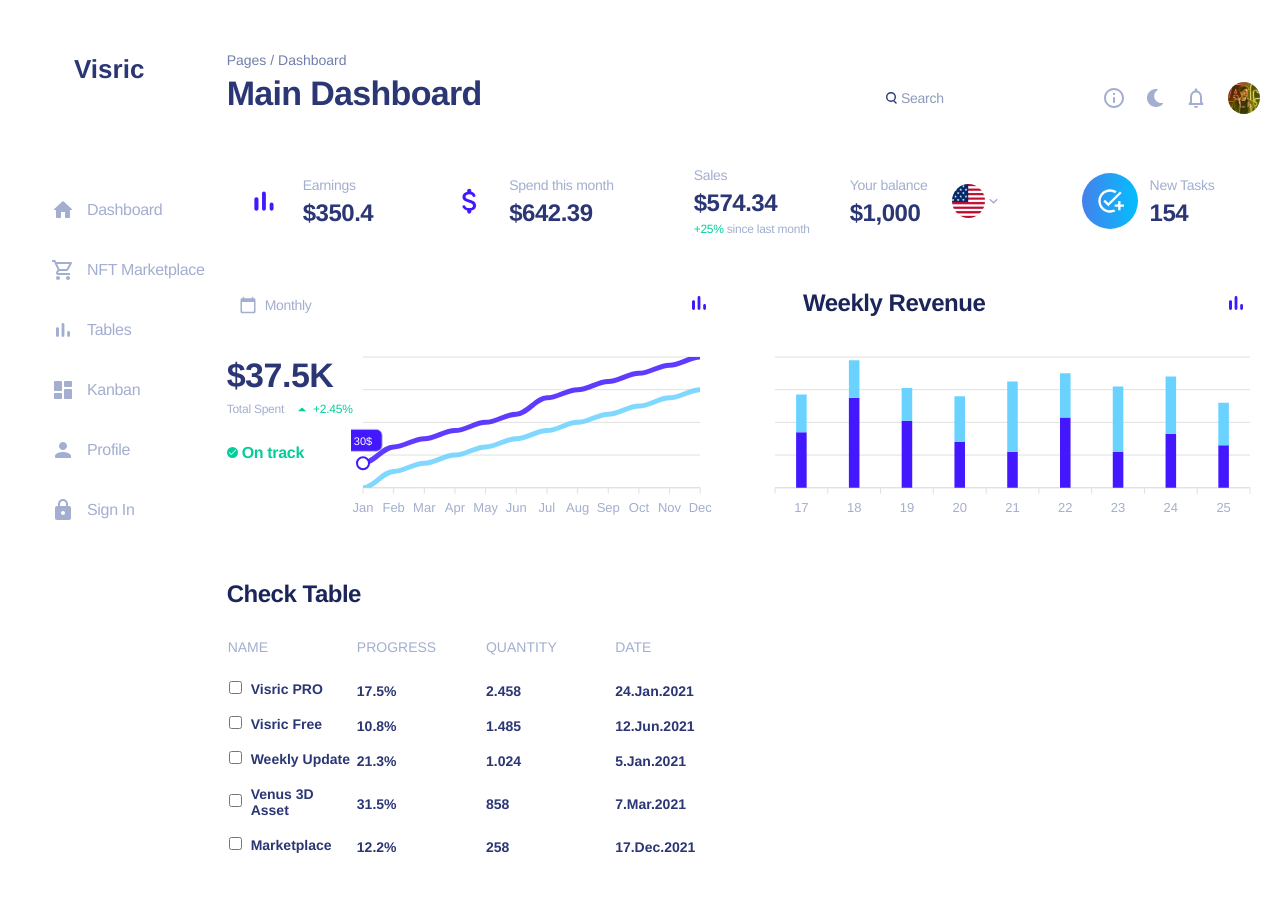
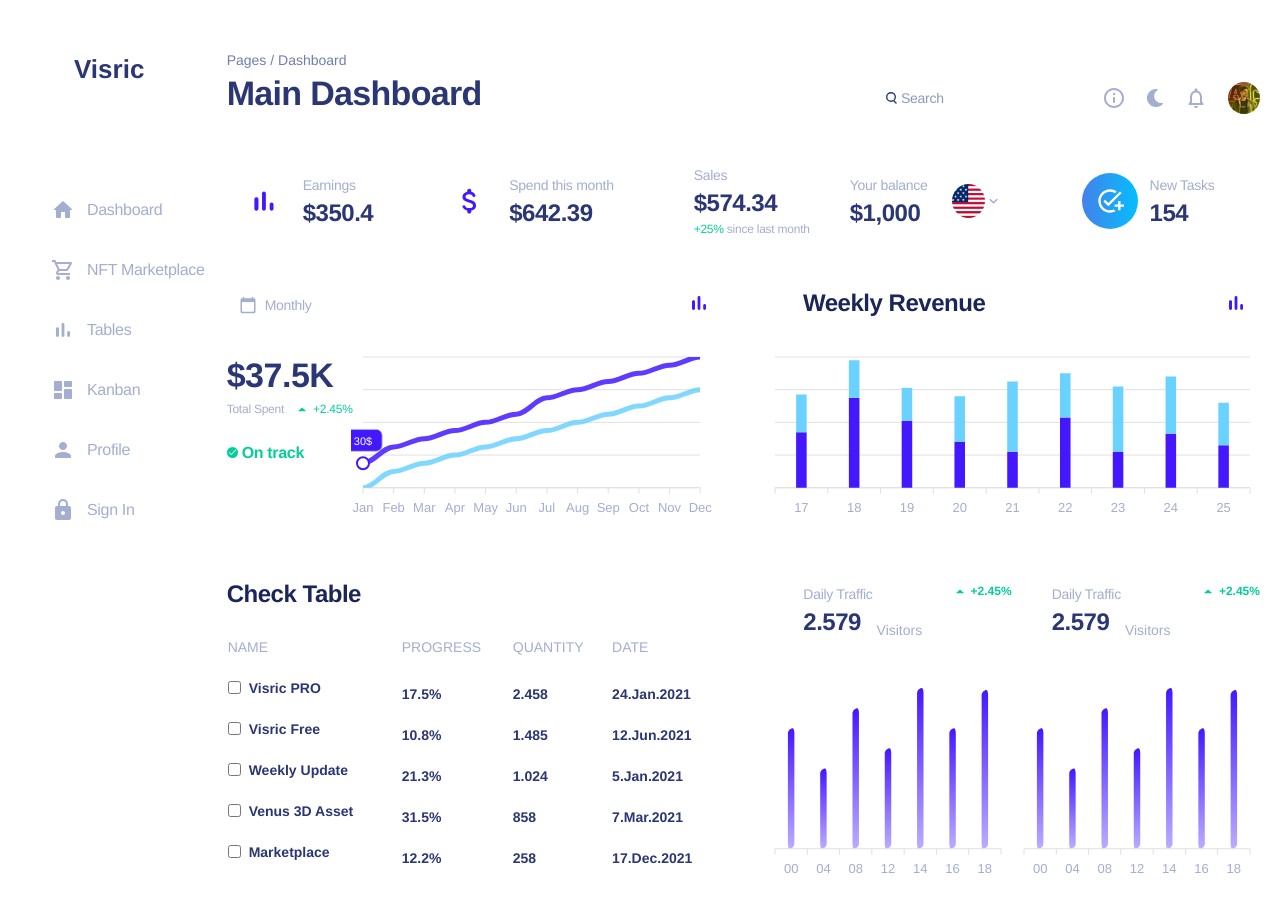
Before and after one commit to willzxone/ReactJs-Dashboard, a React (Vite) app: page / in a window 1280 px wide. Shown: the top 903 px of the page. Before the commit the page ends 870 px from the top, so only its background shows below. Built offline with nearby package versions, Linux system fonts and the light colour scheme.

Commit message:
Daily Traffic - Added

```diff
--- a/src/assets/Styles/index.css
+++ b/src/assets/Styles/index.css
@@ -17,4 +17,5 @@ body {
 ::before,
 ::after {
   border-width: 0;
+  user-select: none;
 }
--- a/src/components/Charts/barchart/barChartColumn.jsx
+++ b/src/components/Charts/barchart/barChartColumn.jsx
@@ -1,78 +1,27 @@
-import { useState } from "react";
+/* eslint-disable react/prop-types */
+import { useEffect, useState } from "react";
 import ReactApexChart from "react-apexcharts";
+import { series } from "./barChartSeries";
+import { options } from "./barChartOptions";
+const BarChart = (props) => {
+  const [chartSeries, setChartSeries] = useState(series);
+  const [chartOptions, setChartOptions] = useState(options);
 
-const BarChart = () => {
-  const [chartData] = useState({
-    series: [
-      {
-        name: "PRODUCT A",
-        data: [34, 55, 41, 28, 22, 43, 22, 33, 26],
-      },
-      {
-        name: "PRODUCT B",
-        data: [23, 23, 20, 28, 43, 27, 40, 35, 26],
-      },
-    ],
-    options: {
-      chart: {
-        type: "bar",
-        height: 200,
-        stacked: true,
-        toolbar: {
-          show: false,
-        },
-        zoom: {
-          enabled: false,
-        },
-      },
-      colors: ["#4318FF", "#6AD2FF"],
-
-      plotOptions: {
-        bar: {
-          columnWidth: "20%",
-          horizontal: false,
-          borderRadius: 0,
-        },
-      },
-      dataLabels: {
-        enabled: false,
-      },
-      tooltip: {
-        enabled: false, // Set to false to hide labels on hover
-      },
-      xaxis: {
-        categories: [17, 18, 19, 20, 21, 22, 23, 24, 25],
-        labels: {
-          style: {
-            colors: "#a3aed0",
-            fontFamily: "DM Sans-Medium, Helvetica",
-            fontSize: "13px",
-            fontWeight: 500,
-          },
-        },
-      },
-      yaxis: {
-        show: false,
-      },
-      legend: {
-        show: false,
-        onItemHover: {
-          highlightDataSeries: false,
-        },
-      },
-      fill: {
-        opacity: 1,
-      },
-    },
-  });
+  useEffect(() => {
+    if (props.data !== undefined && props.options !== undefined) {
+      setChartOptions(props.options);
+      setChartSeries(props.data.series);
+    }
+  }, [props.data, props.options]);
 
   return (
     <div id="chart">
       <ReactApexChart
-        options={chartData.options}
-        series={chartData.series}
+        options={chartOptions}
+        series={chartSeries}
         type="bar"
-        height={200}
+        height={props.height != undefined ? props.height : 200}
+        width={"100%"}
       />
     </div>
   );
--- /dev/null
+++ b/src/components/Charts/barchart/barChartOptions.js
@@ -0,0 +1,50 @@
+export const options = {
+  chart: {
+    type: "bar",
+    height: 200,
+    stacked: true,
+    toolbar: {
+      show: false,
+    },
+    zoom: {
+      enabled: false,
+    },
+  },
+  colors: ["#4318FF", "#6AD2FF"],
+
+  plotOptions: {
+    bar: {
+      columnWidth: "20%",
+      horizontal: false,
+    },
+  },
+  dataLabels: {
+    enabled: false,
+  },
+  tooltip: {
+    enabled: false, // Set to false to hide labels on hover
+  },
+  xaxis: {
+    categories: [17, 18, 19, 20, 21, 22, 23, 24, 25],
+    labels: {
+      style: {
+        colors: "#a3aed0",
+        fontFamily: "DM Sans-Medium, Helvetica",
+        fontSize: "13px",
+        fontWeight: 500,
+      },
+    },
+  },
+  yaxis: {
+    show: false,
+  },
+  legend: {
+    show: false,
+    onItemHover: {
+      highlightDataSeries: false,
+    },
+  },
+  fill: {
+    opacity: 1,
+  },
+};
--- /dev/null
+++ b/src/components/Charts/barchart/barChartSeries.js
@@ -0,0 +1,8 @@
+export const series = [
+  {
+    data: [34, 55, 41, 28, 22, 43, 22, 33, 26],
+  },
+  {
+    data: [23, 23, 20, 28, 43, 27, 40, 35, 26],
+  },
+];
--- a/src/components/Charts/linechart/lineChart.jsx
+++ b/src/components/Charts/linechart/lineChart.jsx
@@ -13,7 +13,7 @@ const LineChart = (props) => {
   const [options, setOptions] = useState(chatOptions);
 
   useEffect(() => {
-    if (props.data !== undefined && props.data !== undefined) {
+    if (props.data !== undefined) {
       const { updatedPoint, max, min } = annotationPoint(props.data, options);
       setOptions({
         ...options,
--- a/src/components/card.jsx
+++ b/src/components/card.jsx
@@ -1,8 +1,12 @@
 /* eslint-disable react/prop-types */
 export const Card = (props) => {
   let className = props.className
-    ? `${props.className} flex items-center grow-0`
+    ? `${props.className} flex grow-0`
     : "flex items-center grow-0";
+  let rightIconClassName = props.rightIconClassName
+    ? `${props.rightIconClassName} flex grow-0`
+    : "flex items-center grow-0";
+
   return (
     <div className={className}>
       {props.leftIcon && <div className="w-[56px]">{props.leftIcon}</div>}
@@ -18,7 +22,7 @@ export const Card = (props) => {
         </div>
       </div>
       {props.rightIcon && (
-        <div className="flex items-center">
+        <div className={rightIconClassName}>
           <div className="w-[50px]">{props.rightIcon}</div>
           <div>{props.rightIconSecondary}</div>
         </div>
--- /dev/null
+++ b/src/data/dailytraffic/dailyTrafficData.js
@@ -0,0 +1,4 @@
+export const dailyTrafficData = {
+  categories: ["00", "04", "08", "12", "14", "16", "18"],
+  series: [{ data: [60, 40, 70, 50, 80, 60, 79] }],
+};
--- a/src/features/Dashboard/financialOverview/index.jsx
+++ b/src/features/Dashboard/financialOverview/index.jsx
@@ -13,7 +13,7 @@ export const FinancialOverview = () => {
         <Card
           heading={"Earnings"}
           value={"$350.4"}
-          className={"p-[20px]"}
+          className={"p-[20px] items-center"}
           leftIcon={
             <>
               <img src={EarningIcon} />
@@ -23,7 +23,7 @@ export const FinancialOverview = () => {
         <Card
           heading={"Spend this month"}
           value={"$642.39"}
-          className={"p-[20px]"}
+          className={"p-[20px] items-center"}
           leftIcon={
             <>
               <img src={SpendIcon} />
@@ -33,7 +33,7 @@ export const FinancialOverview = () => {
         <Card
           heading={"Sales"}
           value={"$574.34"}
-          className={"p-[20px]"}
+          className={"p-[20px] items-center"}
           description={
             <>
               <span className="text-[#05cd99]">+25% </span>since last month
@@ -43,7 +43,7 @@ export const FinancialOverview = () => {
       </div>
       <div className="mt-[1.8rem] flex items-center gap-10">
         <Card
-          className={"p-[20px]"}
+          className={"p-[20px] items-center"}
           heading={
             <>
               <span className="pr-6">Your balance</span>
@@ -54,7 +54,7 @@ export const FinancialOverview = () => {
           rightIconSecondary={<img src={ArrowDown} />}
         />
         <Card
-          className={"p-[20px]"}
+          className={"p-[20px] items-center"}
           heading={
             <>
               <span className="pl-3">New Tasks</span>
@@ -64,7 +64,7 @@ export const FinancialOverview = () => {
           leftIcon={<img src={TaskIcon} />}
         />
         <Card
-          className={"ml-10"}
+          className={"ml-10 items-center"}
           heading={"Total Projects"}
           value={"2935"}
           leftIcon={<img src={ProjectIcon} />}
--- a/src/features/Dashboard/trafficOverview/checkTable.jsx
+++ b/src/features/Dashboard/trafficOverview/checkTable.jsx
@@ -1,12 +1,12 @@
 import { checkTableData } from "../../../data/checktable/checkTableData";
 export const CheckTable = () => {
   return (
-    <div className="flex flex-col gap-8 mt-10">
+    <div className="flex flex-col gap-8 w-1/2">
       <h3 className="[font-family:'DM_Sans-Bold',Helvetica] font-bold text-[#1b2559] text-[24px] tracking-[-0.48px] leading-[24px] whitespace-nowrap">
         Check Table
       </h3>
 
-      <table className="table-fixed w-1/2">
+      <table className="table-fixed select-none">
         <thead className="text-left">
           <tr className="[font-family:'DM_Sans-Medium',Helvetica] text-[#a3aed0] text-[14px]">
             <th className="font-thin pb-6">NAME</th>
@@ -18,18 +18,14 @@ export const CheckTable = () => {
         <tbody className="[font-family:'DM_Sans-Bold',Helvetica] font-semibold text-[#2b3674] text-[14px]">
           {checkTableData.map((item, index) => (
             <tr key={index}>
-              <td className="pb-4 [font-family:'DM_Sans-Bold',Helvetica] font-semibold text-[#2b3674] text-[14px]">
-                <td className="pr-2">
+              <td className="pb-6 flex items-center [font-family:'DM_Sans-Bold',Helvetica] font-semibold text-[#2b3674] text-[14px]">
                 <input
                   id={`${item.name}` + index}
                   name={item.name}
                   type="checkbox"
-                    className="accent-[#4318FF] ring-white border-[#A3AED0] outline-cyan-50"
+                  className="accent-[#4318FF] ring-white border-[#A3AED0] outline-cyan-50 mr-2"
                 />
-                </td>
-                <td>
                 <label htmlFor={`${item.name}` + index}>{item.name}</label>
-                </td>
               </td>
               <td className="pb-3">
                 <label htmlFor={`${item.name}` + index}>
--- a/src/features/Dashboard/trafficOverview/dailyTrafficChart.jsx
+++ b/src/features/Dashboard/trafficOverview/dailyTrafficChart.jsx
@@ -0,0 +1,72 @@
+import DailyTraffic from "../../../components/Charts/barchart/barchartColumn";
+import { dailyTrafficData } from "../../../data/dailytraffic/dailyTrafficData";
+import { options } from "../../../components/Charts/barchart/barChartOptions";
+import { Card } from "../../../components/card";
+import ArrowIcon from "../../../assets/Icons/RevenueOverview/arrowdropup.svg";
+
+const DailyTrafficChart = () => {
+  const updatedOptions = {
+    ...options,
+    xaxis: {
+      categories: dailyTrafficData.categories,
+    },
+    fill: {
+      type: "gradient",
+      gradient: {
+        shade: "dark",
+        type: "vertical",
+        shadeIntensity: 0.5,
+        gradientToColors: ["#4318FF", "#4318FF47"], // Ending color of the gradient
+        inverseColors: true,
+        opacityFrom: 1,
+        opacityTo: 0.6,
+        stops: [0, 100],
+      },
+    },
+    plotOptions: {
+      bar: {
+        columnWidth: "20%",
+        horizontal: false,
+        borderRadius: 5,
+      },
+    },
+    yaxis: {
+      show: false,
+      min: 0,
+      max: 90,
+    },
+    grid: {
+      show: false, // Set to false to hide all grid lines
+    },
+  };
+
+  return (
+    <div className="w-1/2">
+      <div className="flex justify-between">
+        <Card
+          heading={"Daily Traffic"}
+          className="ml-10 items-end w-fit"
+          value={"2.579"}
+          rightIcon={
+            <div className="[font-family:'DM_Sans-Medium',Helvetica] font-medium text-[#a3aed0] text-[14px]">
+              Visitors
+            </div>
+          }
+          rightSubIcon
+          rightIconClassName="items-end ml-1 justify-between "
+        />
+        <div className="[font-family:'DM_Sans-Bold',Helvetica] font-bold text-[#05cd99] text-[12px] ">
+          <img src={ArrowIcon} className="inline" />
+          +2.45%
+        </div>
+      </div>
+      <DailyTraffic
+        data={dailyTrafficData}
+        options={updatedOptions}
+        height={250}
+      />
+    </div>
+  );
+};
+
+export default DailyTrafficChart;
--- a/src/features/Dashboard/trafficOverview/index.jsx
+++ b/src/features/Dashboard/trafficOverview/index.jsx
@@ -1,9 +1,14 @@
 import { CheckTable } from "./checkTable";
+import DailyTrafficChart from "./dailyTrafficChart";
 
 export const TrafficOverview = () => {
   return (
-    <div className="flex">
+    <div className="flex mt-10 gap-10">
       <CheckTable />
+      <div className="w-1/2 flex">
+        <DailyTrafficChart />
+        <DailyTrafficChart />
+      </div>
     </div>
   );
 };
```
Lines whose indentation alone changed are shown as unchanged.
